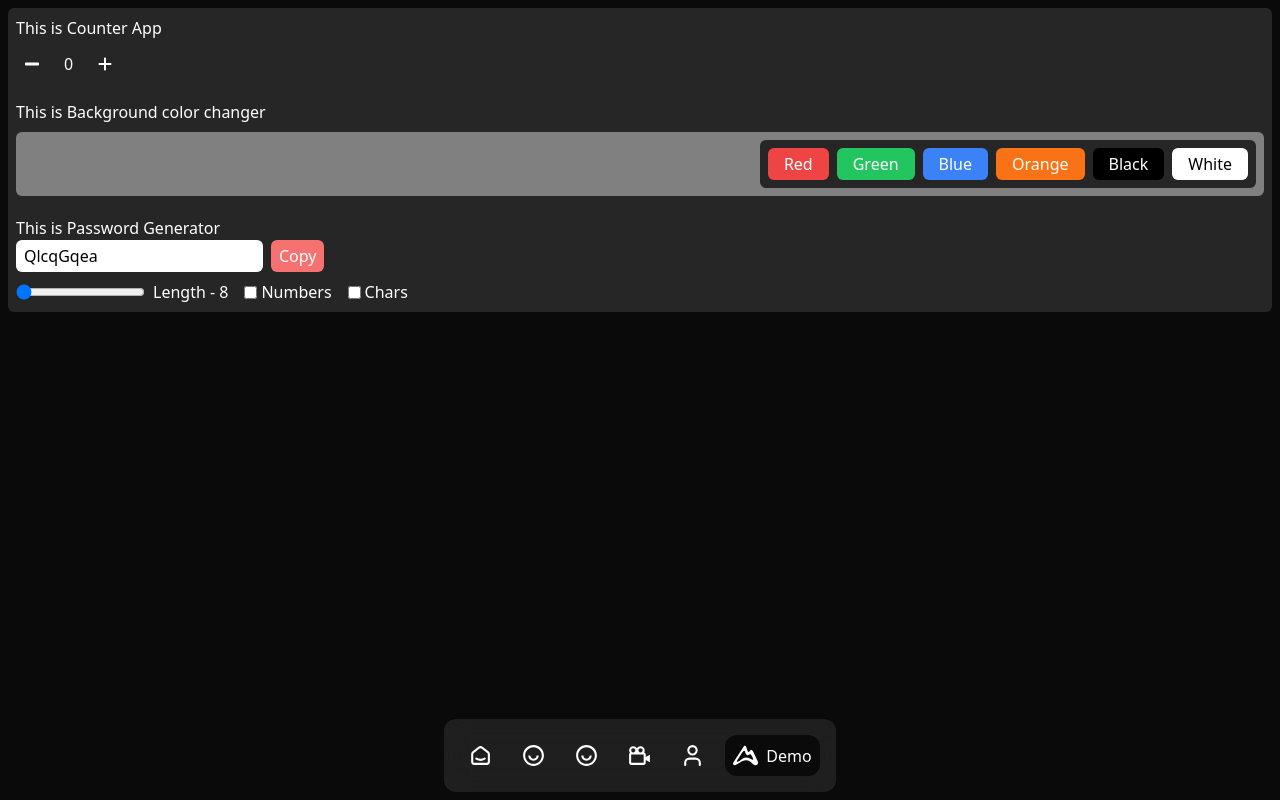
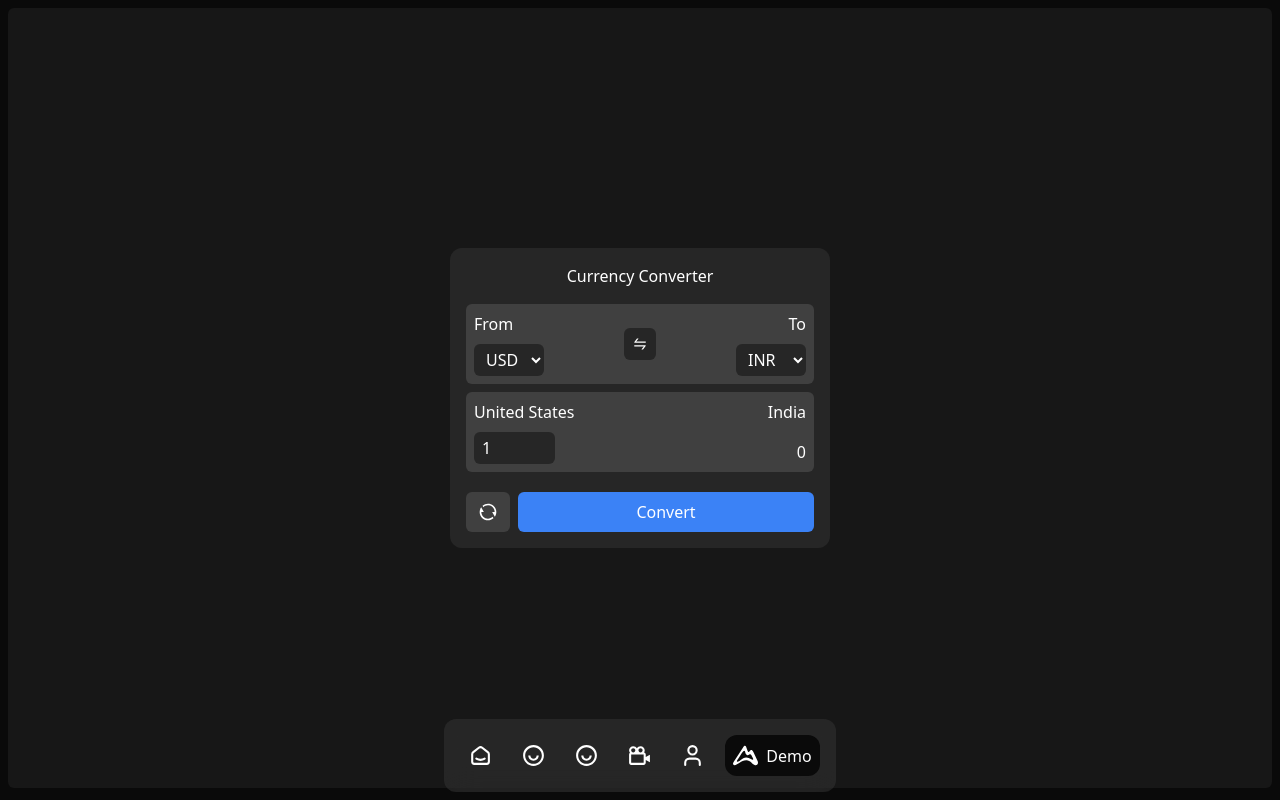
Before and after one commit to shubshinde1/APIs, a React (Vite) app: page /demo in a window 1280 px wide. Built offline with nearby package versions, Linux system fonts and the light colour scheme.

Commit message:
currency app added

```diff
--- a/src/components/Demo.jsx
+++ b/src/components/Demo.jsx
@@ -2,18 +2,22 @@ import React from "react";
 import States from "./demojsx/States";
 import Bgchanger from "./demojsx/Bgchanger";
 import Passwordgenerator from "./demojsx/Passwordgenerator";
+import Currencyconverter from "./demojsx/Currencyconverter";
 
 const Demo = () => {
   return (
-    <div className="w-full h-full bg-neutral-800 p-2 rounded-md flex flex-col gap-5">
+    <div className="w-full h-[97.5vh] bg-neutral-900 p-2 rounded-md flex flex-col gap-5">
       {/* usestate */}
-      <States />
+      {/* <States /> */}
 
       {/* background changer */}
-      <Bgchanger />
+      {/* <Bgchanger /> */}
 
       {/* Password generator */}
-      <Passwordgenerator />
+      {/* <Passwordgenerator /> */}
+
+      {/* currency converter */}
+      <Currencyconverter />
     </div>
   );
 };
--- /dev/null
+++ b/src/components/demojsx/Currencyconverter.jsx
@@ -0,0 +1,138 @@
+// Currencyconverter.jsx
+
+import React, { useState } from "react";
+import Currency from "./currencydb/currencydata.json";
+import { AiOutlineSwap } from "react-icons/ai";
+import { RiRefreshLine } from "react-icons/ri";
+
+const cd = Currency.currencyRates;
+
+const Currencyconverter = () => {
+  const [amount, setAmount] = useState(1);
+  const [fromCurrency, setFromCurrency] = useState("USD");
+  const [toCurrency, setToCurrency] = useState("INR");
+  const [convertedAmount, setConvertedAmount] = useState(0);
+
+  const handleAmountChange = (e) => {
+    setAmount(e.target.value);
+  };
+
+  const handleFromCurrencyChange = (e) => {
+    setFromCurrency(e.target.value);
+  };
+
+  const handleToCurrencyChange = (e) => {
+    setToCurrency(e.target.value);
+  };
+
+  const convertCurrency = () => {
+    const rate = cd[fromCurrency].rates[toCurrency];
+    setConvertedAmount(amount * rate);
+  };
+
+  const resetCurrency = () => {
+    setAmount(0);
+    setConvertedAmount(0);
+  };
+
+  const swapCurrencies = () => {
+    setFromCurrency(toCurrency);
+    setToCurrency(fromCurrency);
+  };
+
+  const fromCountry = cd[fromCurrency]?.country;
+  const toCountry = cd[toCurrency]?.country;
+
+  return (
+    <div className="flex w-full h-full items-center justify-center">
+      <div className="bg-neutral-800 p-4 rounded-xl flex flex-col gap-4">
+        <h1 className="text-center text-white">Currency Converter</h1>
+        <div className="flex flex-col gap-5">
+          <div className="flex flex-col gap-2 text-black">
+            <div className="bg-neutral-700 p-2 rounded-md flex flex-col gap-2">
+              <label className="flex justify-between gap-20">
+                <div className="flex flex-col gap-2">
+                  <h3 className="text-white">From</h3>
+                  <select
+                    value={fromCurrency}
+                    onChange={handleFromCurrencyChange}
+                    className="outline-none rounded-md py-1 px-2 bg-neutral-800 text-white"
+                  >
+                    {Object.keys(cd).map((currency) => (
+                      <option key={currency} value={currency}>
+                        {currency}
+                      </option>
+                    ))}
+                  </select>
+                </div>
+
+                <div className="w-full  flex justify-center items-center">
+                  <button
+                    onClick={swapCurrencies}
+                    className="bg-neutral-800  p-2 rounded-md  "
+                  >
+                    <AiOutlineSwap className=" text-white" />
+                  </button>
+                </div>
+
+                <div className="flex flex-col gap-2 items-end">
+                  <h3 className="text-white">To</h3>
+                  <select
+                    value={toCurrency}
+                    onChange={handleToCurrencyChange}
+                    className="outline-none rounded-md py-1 px-2 bg-neutral-800 text-white"
+                  >
+                    {Object.keys(cd).map((currency) => (
+                      <option key={currency} value={currency}>
+                        {currency}
+                      </option>
+                    ))}
+                  </select>
+                </div>
+              </label>
+            </div>
+
+            <div className="bg-neutral-700 p-2 rounded-md flex flex-col ">
+              <label className="flex justify-between gap-2">
+                <div className="w-1/2">
+                  <label className="flex flex-col gap-2 text-white ">
+                    <h3 className="">{fromCountry}</h3>
+                    <input
+                      type="number"
+                      value={amount}
+                      onChange={handleAmountChange}
+                      className=" py-1 px-2 rounded-md bg-neutral-800 outline-none w-1/2"
+                    />
+                  </label>
+                </div>
+                <div className="flex flex-col gap-2 justify-between items-end text-white w-1/2">
+                  <h3>{toCountry}</h3>
+                  <div>
+                    <h2> {convertedAmount}</h2>
+                  </div>
+                </div>
+              </label>
+            </div>
+          </div>
+
+          <div className="flex gap-2 w-full">
+            <button
+              className=" bg-neutral-700 rounded-md flex items-center justify-center px-3"
+              onClick={resetCurrency}
+            >
+              <RiRefreshLine fontSize={20} />
+            </button>
+            <button
+              onClick={convertCurrency}
+              className="w-full bg-blue-500 p-2 rounded-md"
+            >
+              Convert
+            </button>
+          </div>
+        </div>
+      </div>
+    </div>
+  );
+};
+
+export default Currencyconverter;
--- /dev/null
+++ b/src/components/demojsx/currencydb/currencydata.json
@@ -0,0 +1,180 @@
+{
+    "currencyRates": {
+        "USD": {
+            "country": "United States",
+            "countrycode": "USD",
+            "rates": {
+                "INR": 83.0,
+                "AUD": 1.56,
+                "EUR": 0.91,
+                "JPY": 109.62,
+                "GBP": 0.74,
+                "CAD": 1.25,
+                "CHF": 0.92,
+                "CNY": 6.45,
+                "SEK": 8.68,
+                "NZD": 1.43
+            }
+        },
+        "INR": {
+            "country": "India",
+            "countrycode": "INR",
+            "rates": {
+                "USD": 0.012,
+                "AUD": 0.018,
+                "EUR": 0.011,
+                "JPY": 1.32,
+                "GBP": 0.0089,
+                "CAD": 0.015,
+                "CHF": 0.011,
+                "CNY": 0.078,
+                "SEK": 0.10,
+                "NZD": 0.017
+            }
+        },
+        "AUD": {
+            "country": "Australia",
+            "countrycode": "AUD",
+            "rates": {
+                "USD": 0.64,
+                "INR": 53.21,
+                "EUR": 0.58,
+                "JPY": 70.25,
+                "GBP": 0.47,
+                "CAD": 0.80,
+                "CHF": 0.59,
+                "CNY": 4.14,
+                "SEK": 5.56,
+                "NZD": 0.92
+            }
+        },
+        "EUR": {
+            "country": "Eurozone",
+            "countrycode": "EUR",
+            "rates": {
+                "USD": 1.10,
+                "INR": 91.21,
+                "AUD": 1.72,
+                "JPY": 121.27,
+                "GBP": 0.81,
+                "CAD": 1.37,
+                "CHF": 1.01,
+                "CNY": 7.08,
+                "SEK": 9.57,
+                "NZD": 1.57
+            }
+        },
+        "JPY": {
+            "country": "Japan",
+            "countrycode": "JPY",
+            "rates": {
+                "USD": 0.0091,
+                "INR": 0.76,
+                "AUD": 0.014,
+                "EUR": 0.0082,
+                "GBP": 0.0067,
+                "CAD": 0.011,
+                "CHF": 0.0083,
+                "CNY": 0.058,
+                "SEK": 0.079,
+                "NZD": 0.013
+            }
+        },
+        "GBP": {
+            "country": "United Kingdom",
+            "countrycode": "GBP",
+            "rates": {
+                "USD": 1.35,
+                "INR": 101.22,
+                "AUD": 1.92,
+                "EUR": 1.23,
+                "JPY": 151.38,
+                "CAD": 1.66,
+                "CHF": 1.25,
+                "CNY": 8.80,
+                "SEK": 11.80,
+                "NZD": 1.95
+            }
+        },
+        "CAD": {
+            "country": "Canada",
+            "countrycode": "CAD",
+            "rates": {
+                "USD": 0.80,
+                "INR": 66.41,
+                "AUD": 1.25,
+                "EUR": 0.73,
+                "JPY": 90.73,
+                "GBP": 0.60,
+                "CHF": 0.75,
+                "CNY": 5.31,
+                "SEK": 7.12,
+                "NZD": 1.15
+            }
+        },
+        "CHF": {
+            "country": "Switzerland",
+            "countrycode": "CHF",
+            "rates": {
+                "USD": 1.09,
+                "INR": 90.23,
+                "AUD": 1.70,
+                "EUR": 0.99,
+                "JPY": 119.18,
+                "GBP": 0.80,
+                "CAD": 1.33,
+                "CNY": 7.05,
+                "SEK": 9.54,
+                "NZD": 1.56
+            }
+        },
+        "CNY": {
+            "country": "China",
+            "countrycode": "CNY",
+            "rates": {
+                "USD": 0.16,
+                "INR": 12.89,
+                "AUD": 0.24,
+                "EUR": 0.14,
+                "JPY": 16.90,
+                "GBP": 0.11,
+                "CAD": 0.19,
+                "CHF": 0.14,
+                "SEK": 1.35,
+                "NZD": 0.22
+            }
+        },
+        "SEK": {
+            "country": "Sweden",
+            "countrycode": "SEK",
+            "rates": {
+                "USD": 0.12,
+                "INR": 9.57,
+                "AUD": 0.18,
+                "EUR": 0.10,
+                "JPY": 12.52,
+                "GBP": 0.084,
+                "CAD": 0.14,
+                "CHF": 0.10,
+                "CNY": 0.74,
+                "NZD": 0.16
+            }
+        },
+        "NZD": {
+            "country": "New Zealand",
+            "countrycode": "NZD",
+            "rates": {
+                "USD": 0.70,
+                "INR": 58.04,
+                "AUD": 1.08,
+                "EUR": 0.64,
+                "JPY": 76.62,
+                "GBP": 0.51,
+                "CAD": 0.87,
+                "CHF": 0.65,
+                "CNY": 4.45,
+                "SEK": 5.95
+            }
+        }
+    }
+}
```
